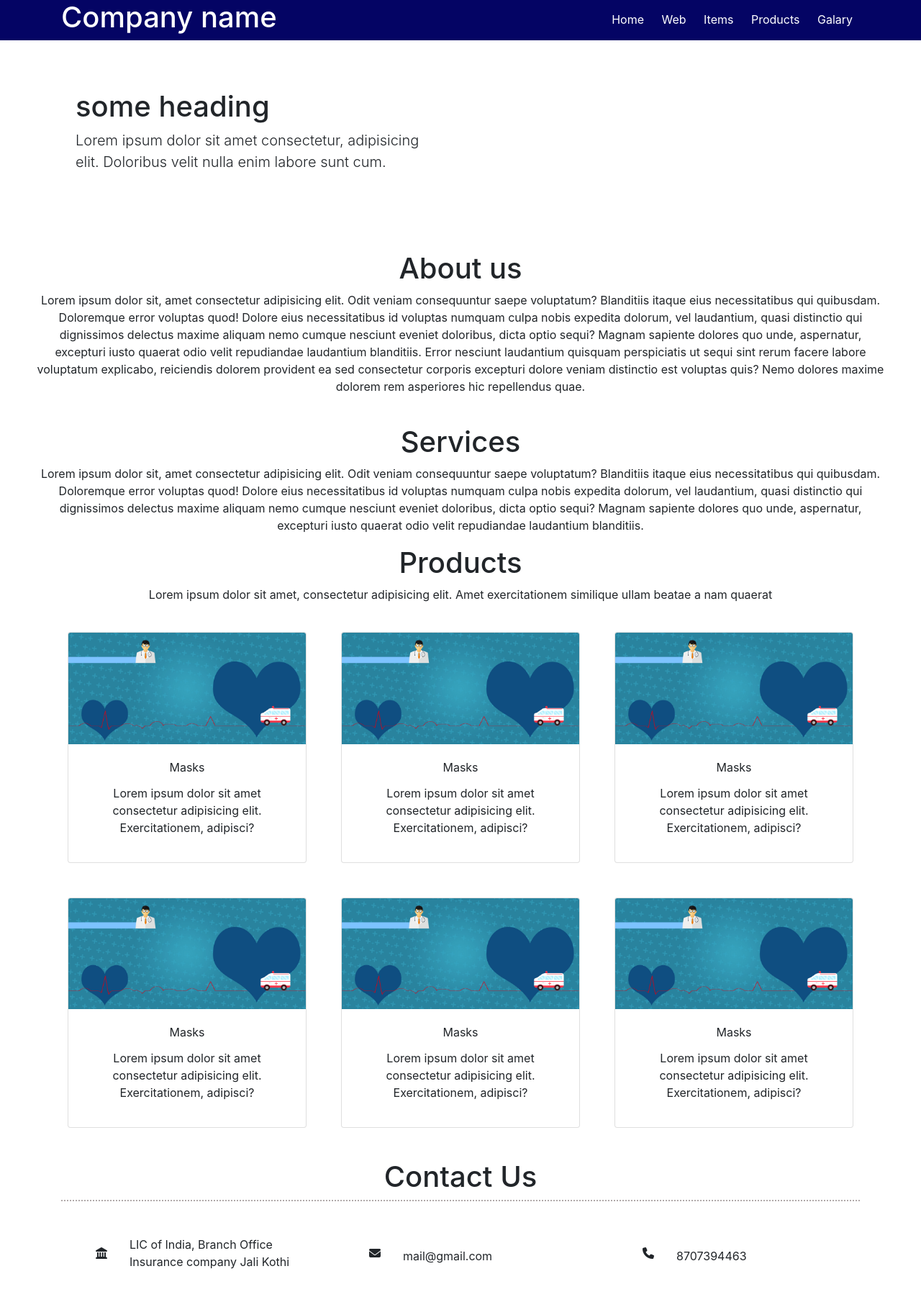
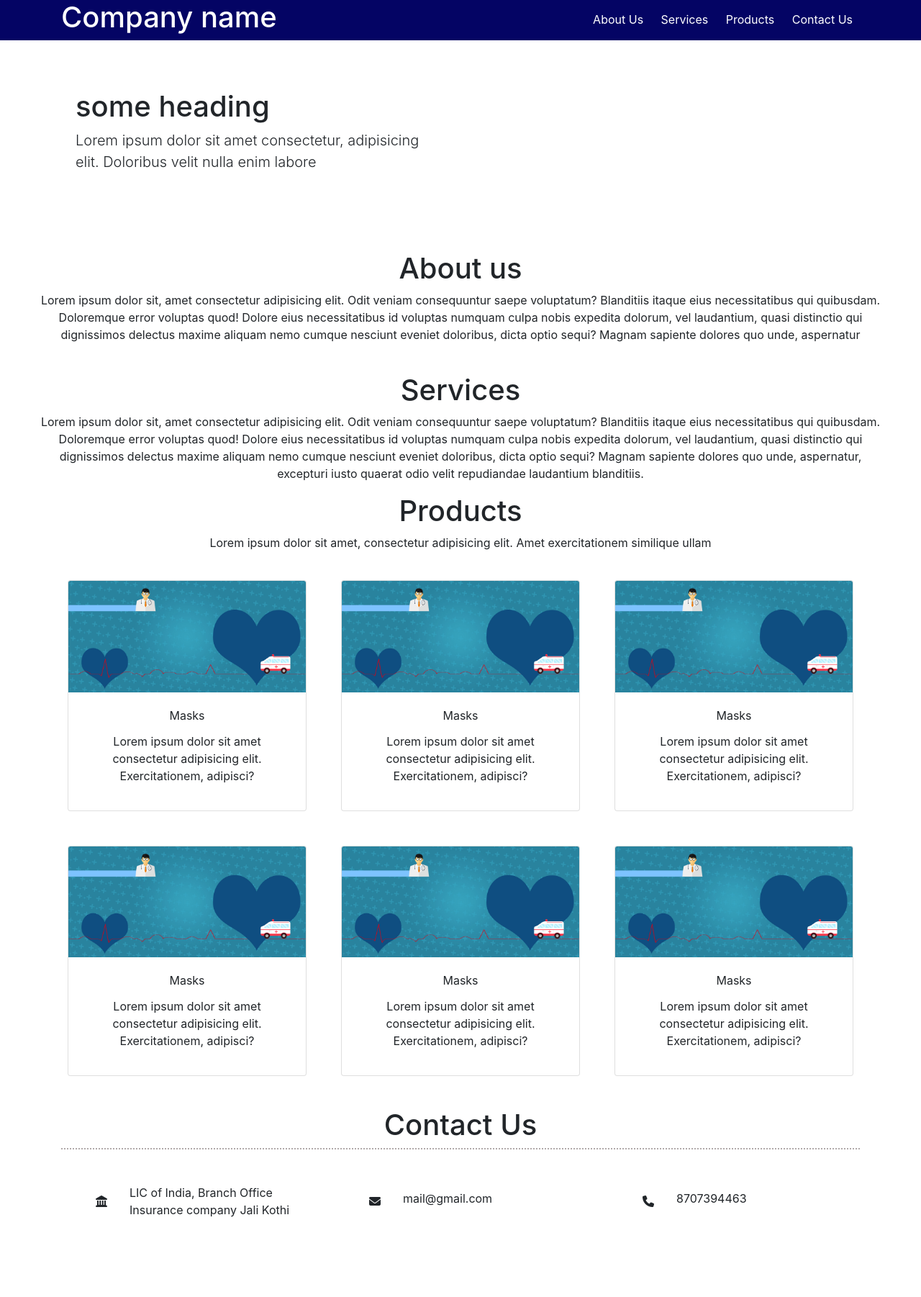
Before and after one commit to Shivanshukhanna/medicalwebpage, a plain HTML site: page index.html in a window 1280 px wide. Shown: the whole page at 72% size. After the commit the page ends 1757 px from the top, so only its background shows below. Drawn offline with nearby package versions, Linux system fonts and the light colour scheme.

Commit message:
Update index.html

```diff
--- a/index.html
+++ b/index.html
@@ -21,11 +21,10 @@
                 </div>
                 <div class="col-md-8 ">
                     <ul id="menu" class="float-right list-unstyled">
-                        <li class=""><a href="#">Home</a></li>
-                        <li><a href="#">Web</a></li>
-                        <li><a href="#">Items</a></li>
+                        <li><a href="#">About Us</a></li>
+                        <li><a href="#">Services</a></li>
                         <li><a href="#">Products</a></li>
-                        <li><a href="#">Galary</a></li>
+                        <li><a href="#">Contact Us</a></li>
                     </ul>
                 </div>
             </div>
@@ -38,15 +37,14 @@
                     <div class="banner-title">
                         <h1 class="title">some heading</h1>
                         <p class="lead">Lorem ipsum dolor sit amet consectetur, adipisicing elit. Doloribus velit nulla
-                            enim labore
-                            sunt cum.</p>
+                            enim labore</p>
                     </div>
                 </div>
             </div>
         </div>
     </div>
     <div class="content">
-        <div class="heading text-center font-weight-lighter">
+        <div class="heading text-center font-weight-lighter" id="about">
             <h1>About us</h1>
         </div>
         <div class="about text-center px-5">
@@ -54,15 +52,11 @@
                 Blanditiis itaque eius necessitatibus qui quibusdam. Doloremque error voluptas quod! Dolore eius
                 necessitatibus id voluptas numquam culpa nobis expedita dolorum, vel laudantium, quasi distinctio qui
                 dignissimos delectus maxime aliquam nemo cumque nesciunt eveniet doloribus, dicta optio sequi? Magnam
-                sapiente dolores quo unde, aspernatur, excepturi iusto quaerat odio velit repudiandae laudantium
-                blanditiis.
-                Error nesciunt laudantium quisquam perspiciatis ut sequi sint rerum facere labore voluptatum explicabo,
-                reiciendis dolorem provident ea sed consectetur corporis excepturi dolore veniam distinctio est voluptas
-                quis? Nemo dolores maxime dolorem rem asperiores hic repellendus quae.</p>
-        </div>
+                sapiente dolores quo unde, aspernatur
+                </div>
     </div>
     <div class="content">
-        <div class="heading text-center ">
+        <div class="heading text-center " id="service">
             <h1>Services</h1>
         </div>
         <div class="about text-center px-5">
@@ -77,11 +71,9 @@
     </div>
     <section id="products">
         <div class="container">
-            <div class="heading text-center">
+            <div class="heading text-center" id="product">
                 <h1>Products</h1>
-                <p>Lorem ipsum dolor sit amet, consectetur adipisicing elit. Amet exercitationem similique ullam beatae
-                    a
-                    nam quaerat </p>
+                <p>Lorem ipsum dolor sit amet, consectetur adipisicing elit. Amet exercitationem similique ullam </p>
             </div>
             <div class="row">
                 <div class="col-md-4 p-4">
@@ -143,24 +135,24 @@
     </section>
     <div class="contactUs ">
         <div class="container">
-            <div class="contact text-center">
+            <div class="contact text-center" id="contactUS">
                 <h1>Contact Us</h1>
             </div>
             <div class="detail row  justify-content-around my-5 ">
-            <div class="col-1"><i class="fa fa-landmark mx-md-5 my-md-3"></i>  </div>
-                <div class="col-3  ">
+            <div class="col-md-1 "><i class="fa fa-landmark mx-md-5 my-md-3"></i>  </div>
+                <div class="col-md-3  ">
 
                     <p>LIC of India, Branch Office Insurance company Jali Kothi</p>
 
                 </div>
-                <div class="col-1"><i class="detail fa fa-envelope mx-md-5 my-md-3 "></i></div>
+                <div class="col-md-1"><i class="detail fa fa-envelope mx-md-5 my-md-3 "></i></div>
 
-                <div class="col-3 my-md-3">
+                <div class="col-md-3 my-md-2">
                     <p>mail@gmail.com</p>
                 </div>
-                <div class="col-1"><i class="fa fa-phone mx-md-5 my-md-3"></i></div>
+                <div class="col-md-1"><i class="fa fa-phone mx-md-5 my-md-3"></i></div>
 
-                <div class="col-3 my-md-3 ">
+                <div class="col-md-3 my-md-2 ">
                     <p>8707394463</p>
                 </div>
                 <!-- <div class="details m-auto">
```
